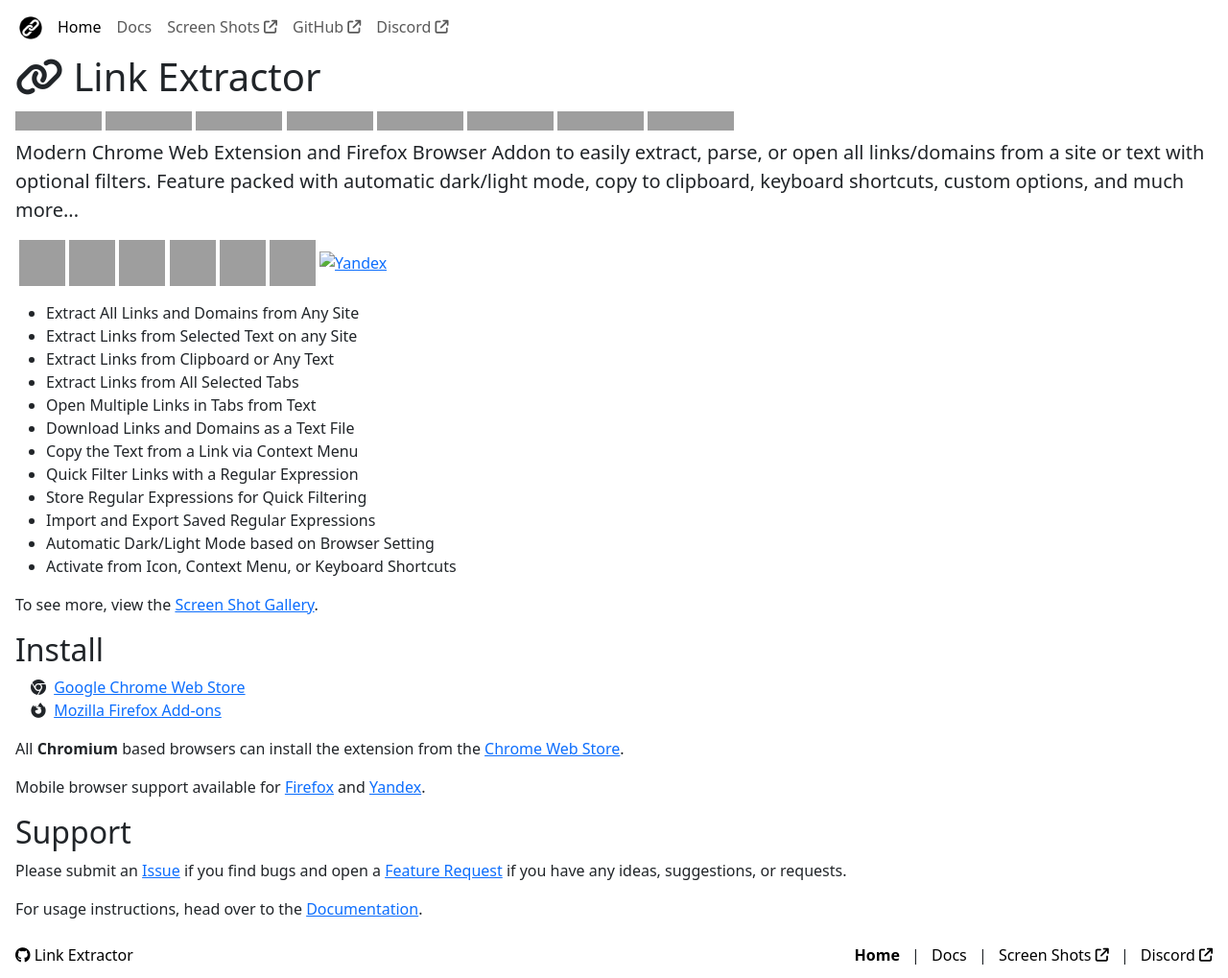
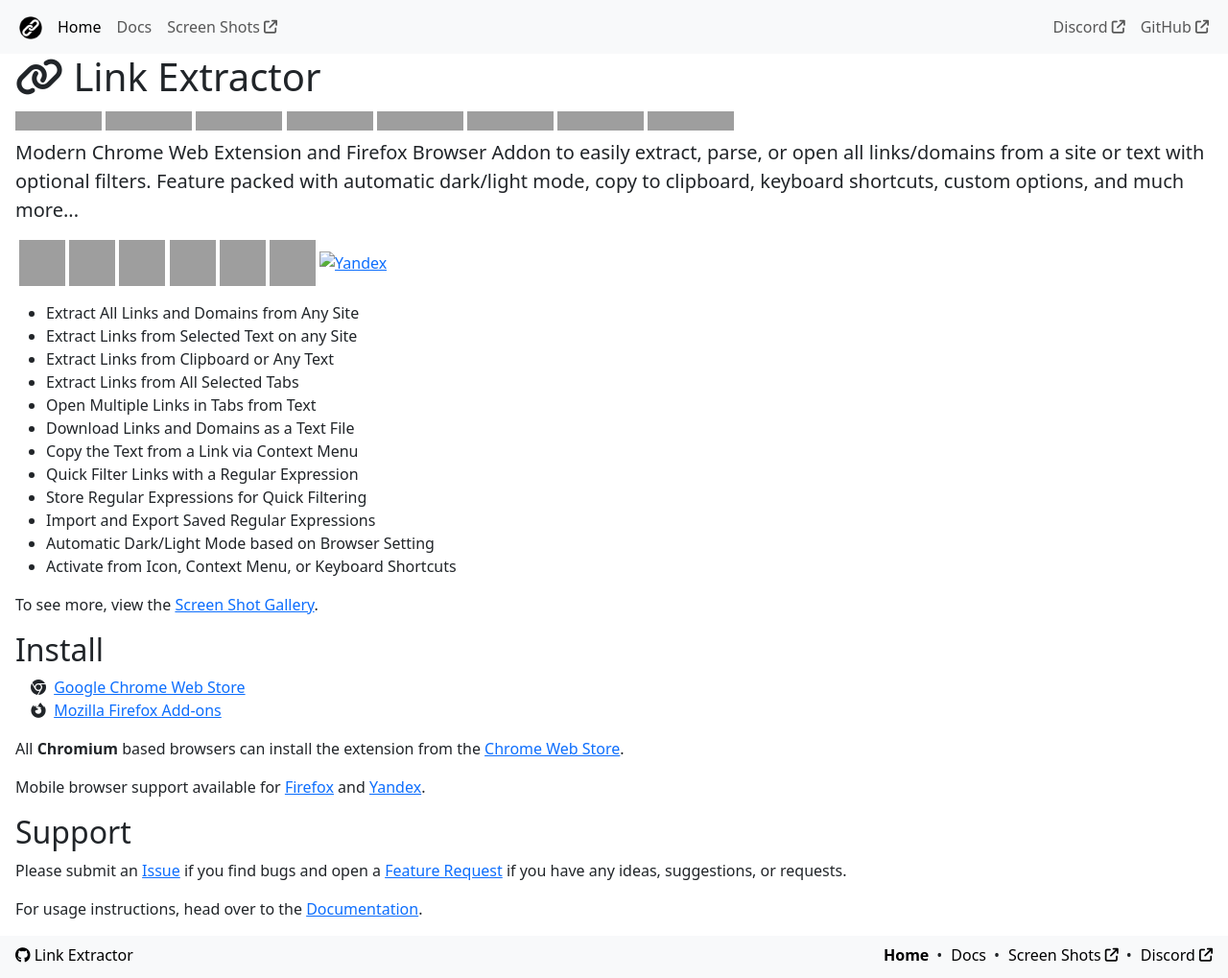
Before and after one commit to cssnr/link-extractor-site, a Jekyll site: the page built from src/html/index.html, in a window 1280 px wide, cut to the strip 0-1019 px from the top of the page. Shown: the whole strip at 96% size. Built offline with Jekyll 4.4.1, drawn with Linux system fonts in a browser that asks for light colours; comment, search, counter and statistics services are not loaded; grey boxes are pictures that could not be loaded.

Commit message:
Cleanup Layout

```diff
--- a/src/_layouts/default.html
+++ b/src/_layouts/default.html
@@ -40,7 +40,7 @@
 <body class="d-flex flex-column h-100">
 
 <header>
-    <nav class="navbar navbar-expand-sm" aria-label="Primary Navigation">
+    <nav class="navbar navbar-expand-sm bg-body-tertiary" aria-label="Primary Navigation">
         <div class="container-fluid">
             <a class="mx-2" href="{{ "/" | relative_url }}">
                 <img src="{{ "/media/logo.png" | relative_url }}" width="24" height="24" alt="logo" class="my-auto"></a>
@@ -49,18 +49,20 @@
                     aria-expanded="false" aria-label="Toggle navigation">
                 <span class="navbar-toggler-icon"></span>
             </button>
-            <div class="collapse navbar-collapse" id="navbarSupportedContent">
-                <ul class="navbar-nav me-auto mb-2 mb-sm-0">
+            <div class="collapse navbar-collapse me-auto " id="navbarSupportedContent">
+                <ul class="navbar-nav me-auto">
                     <li class="nav-item"><a class="nav-link {% if page.title == 'Home' %}active{% endif %}" href="{{ "/" | relative_url }}">
                             Home</a></li>
                     <li class="nav-item"><a class="nav-link {% if page.title == 'Docs' %}active{% endif %}" href="{{ "/docs/" | relative_url }}">
                             Docs</a></li>
                     <li class="nav-item"><a class="nav-link" href="{{ "/screenshots/" | relative_url }}" target="_blank">
                             Screen Shots <i class="fa-solid fa-arrow-up-right-from-square fa-sm"></i></a></li>
+                </ul>
+                <ul class="navbar-nav">
+                    <li class="nav-item"><a class="nav-link" href="{{ site.discord_invite }}" target="_blank" rel="noopener">
+                            Discord <i class="fa-solid fa-arrow-up-right-from-square fa-sm"></i></a></li>
                     <li class="nav-item"><a class="nav-link" href="{{ site.github_url }}" target="_blank" rel="noopener">
                             GitHub <i class="fa-solid fa-arrow-up-right-from-square fa-sm"></i></a></li>
-                    <li class="nav-item"><a class="nav-link" href="{{ site.discord_invite }}" target="_blank" rel="noopener">
-                            Discord <i class="fa-solid fa-arrow-up-right-from-square fa-sm"></i></a></li>
                 </ul>
             </div>
         </div>
@@ -69,19 +71,18 @@
 
 <main class="flex-grow-1 px-3">
     {{ content }}
-    <div class="clearfix"></div>
 </main>
 
-<footer class="footer mt-auto px-1 flex-shrink-0">
-    <div class="container-fluid">
-        <div class="d-flex flex-column flex-md-row py-2">
+<footer class="footer mt-auto px-1 flex-shrink-0 bg-body-tertiary">
+    <div class="container-fluid py-2">
+        <div class="d-flex flex-column flex-md-row">
             <div class="me-md-auto">
                 <a class="link-body-emphasis text-decoration-none" href="{{ site.github_url }}" target="_blank" rel="noopener">
                     <i class="fab fa-github"></i> {{ site.site_name }}</a>
             </div>
             <div class="ms-md-auto">
                 <nav aria-label="Secondary Navigation">
-                    <ol class="list-inline mb-1">
+                    <ol class="list-inline mb-1 d-flex flex-column flex-sm-row">
                         <li class="list-inline-item">
                             <a class="link-body-emphasis text-decoration-none {% if page.title == 'Home' %}fw-bold{% endif %}" href="{{ "/" | relative_url }}">
                                 Home</a>
@@ -100,6 +101,7 @@
                         </li>
                     </ol>
                 </nav>
+
             </div>
         </div>
     </div>
--- a/src/css/main.css
+++ b/src/css/main.css
@@ -13,7 +13,9 @@
     width: 100%;
 }
 
-footer li + li::before {
-    content: '| ';
-    margin-right: 8px;
+@media (min-width: 576px) {
+    footer li + li::before {
+        content: '•';
+        margin-right: 0.3rem;
+    }
 }
--- a/src/html/docs.html
+++ b/src/html/docs.html
@@ -187,9 +187,9 @@
     across sessions if you enable the <code>Save Links Page Options</code> Option.
 </p>
 
-<p class="mt-5">
-    For more information you can view the
-    <a href="{{ site.github_url }}?tab=readme-ov-file#readme" target="_blank" rel="noopener">README.md</a> on GitHub.
+<p>
+    For more information view the <a href="{{ site.github_url }}?tab=readme-ov-file#readme" target="_blank">README.md</a> on GitHub
+    or join the <a href="{{ site.discord_invite }}" target="_blank" rel="noopener">Discord Server</a>.
 </p>
 
 <script type="text/javascript" src="{{ "/js/docs.js" | relative_url }}"></script>
```
Also changed, not shown: src/html/uninstall.html (+6 -8 lines).
